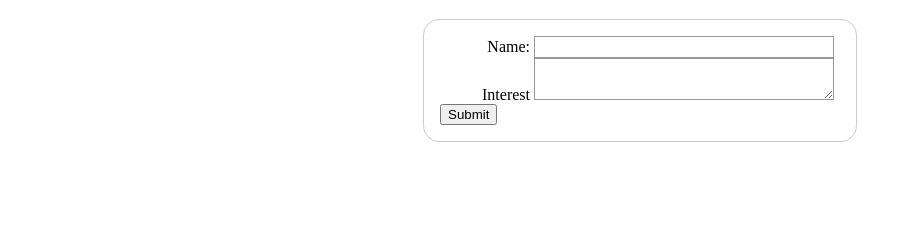
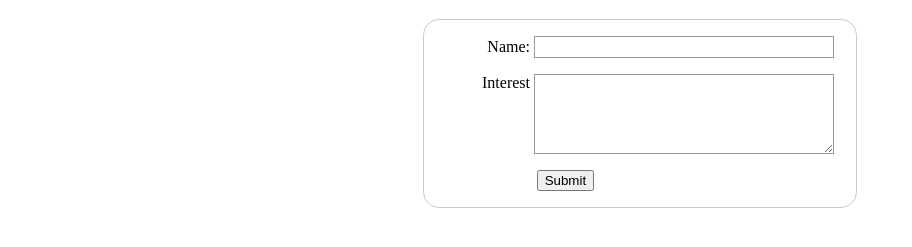
Before and after one commit to bmtende/bmtende.github.io, a plain HTML site: page lab_6/index.html in a window 1280 px wide. Shown: the part 61-308 px from the top of the page, without its empty margins (0-912 px from the left). Drawn offline with Linux system fonts and the light colour scheme.

Commit message:
Update form_styles.css

```diff
--- a/lab_6/form_styles.css
+++ b/lab_6/form_styles.css
@@ -24,3 +24,25 @@ ul {
     padding: 0;
     margin: 0;
 }
+
+form li + li {
+    margin-top: 1em;
+}
+
+input:focus,
+textarea:focus {
+    border-color: #000;
+}
+
+textarea {
+    vertical-align: top;
+    height: 5em;
+}
+
+.button {
+    padding-left: 90px;
+}
+
+button {
+	margin-left: 0.5em;
+}
```
